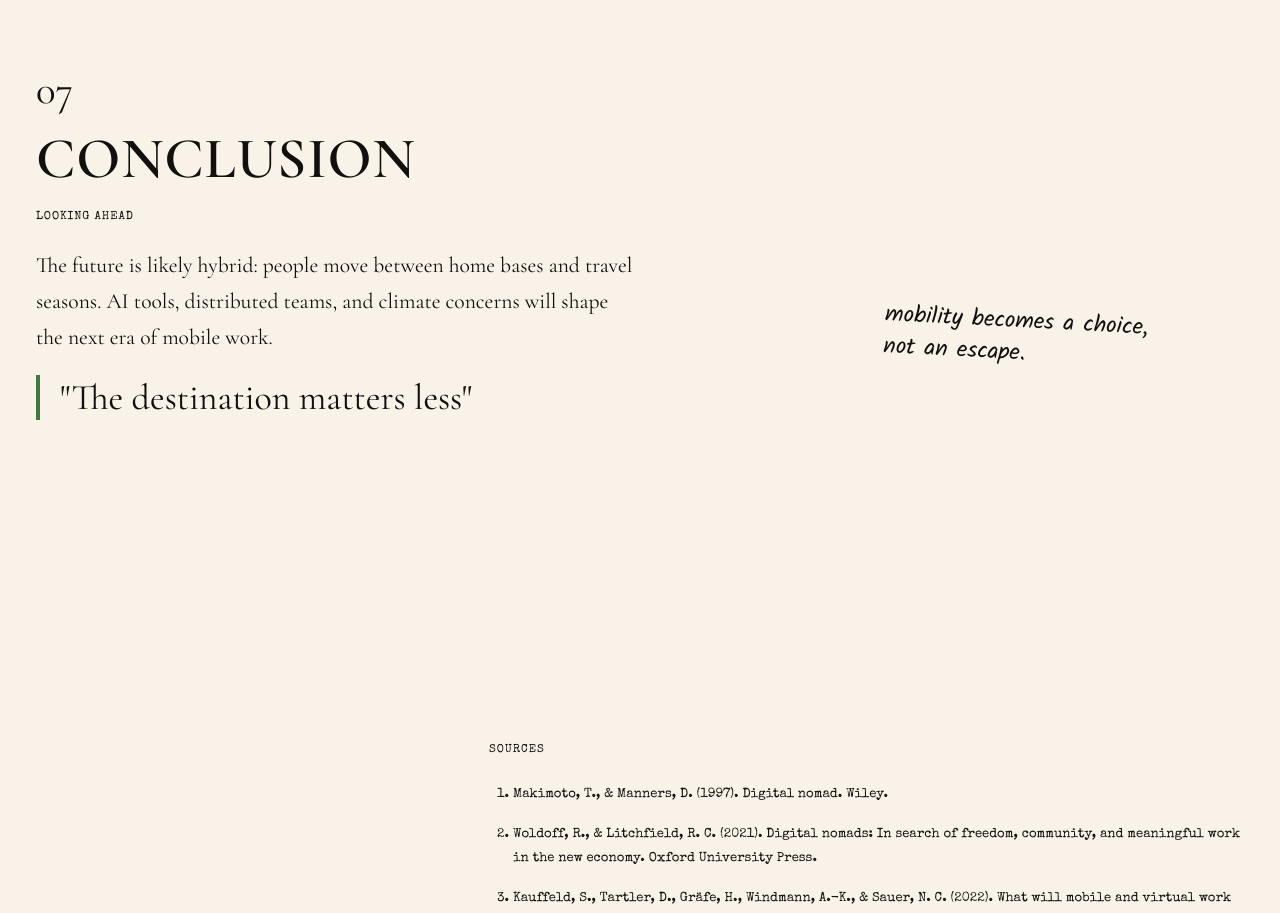
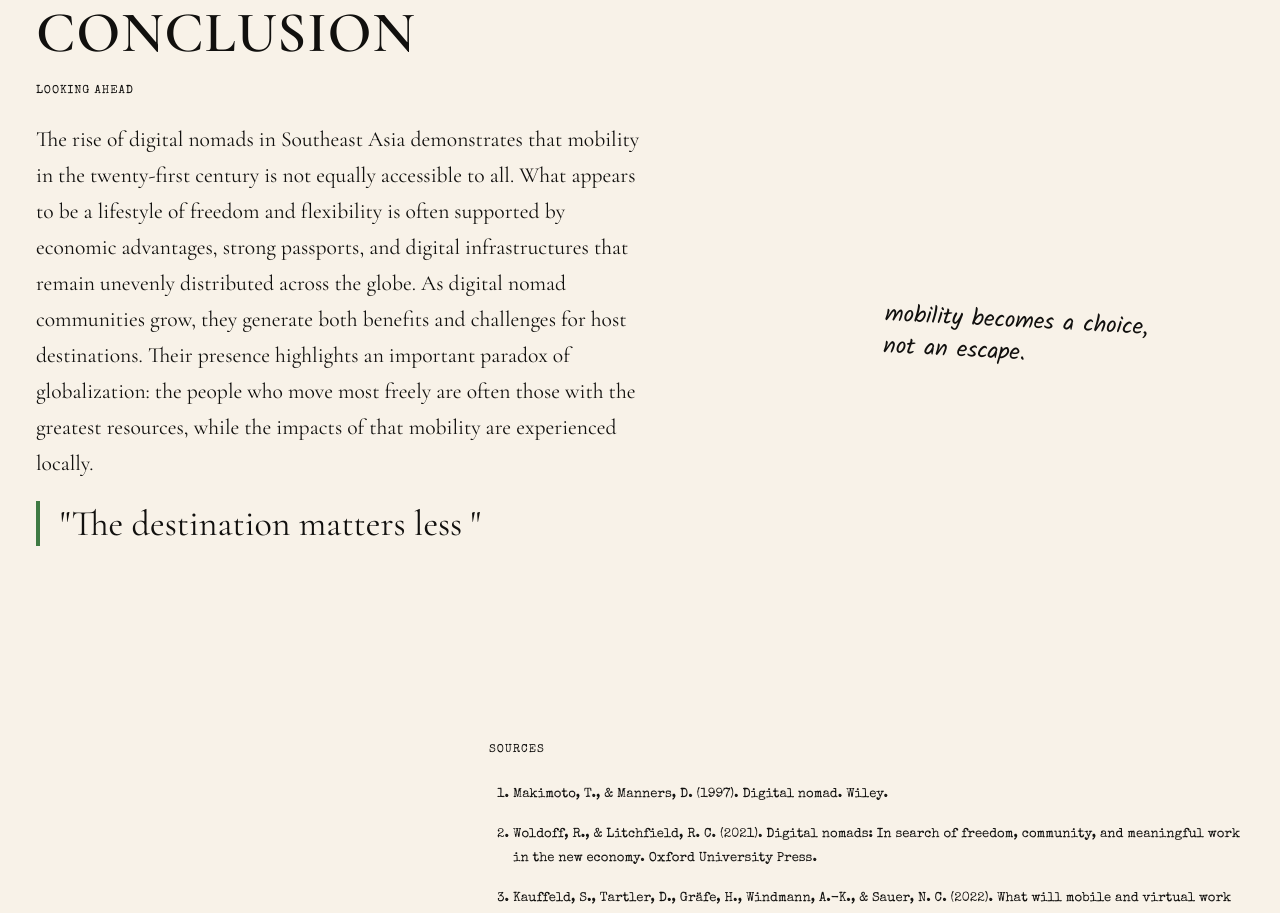
Before and after one commit to perthonBalans/Digital-Nomad, a Vue app: page / in a window 1280 px wide. Shown: the part 7040-7953 px from the top of the page. Built offline with nearby package versions, Linux system fonts and the light colour scheme.

Commit message:
change conclusion words

```diff
--- a/sections/conclusion.vue
+++ b/sections/conclusion.vue
@@ -8,11 +8,10 @@
         <div class="space-y-5">
           <p class="type-kicker">Looking Ahead</p>
           <p class="text-[1.35rem] leading-9 text-ink">
-            The future is likely hybrid: people move between home bases and travel seasons. AI tools,
-            distributed teams, and climate concerns will shape the next era of mobile work.
+            The rise of digital nomads in Southeast Asia demonstrates that mobility in the twenty-first century is not equally accessible to all. What appears to be a lifestyle of freedom and flexibility is often supported by economic advantages, strong passports, and digital infrastructures that remain unevenly distributed across the globe. As digital nomad communities grow, they generate both benefits and challenges for host destinations. Their presence highlights an important paradox of globalization: the people who move most freely are often those with the greatest resources, while the impacts of that mobility are experienced locally.
           </p>
           <blockquote class="border-l-4 border-sage pl-5 font-display text-4xl leading-tight">
-            "The destination matters less"
+            "The destination matters less "
           </blockquote>
         </div>
       </div>
```
